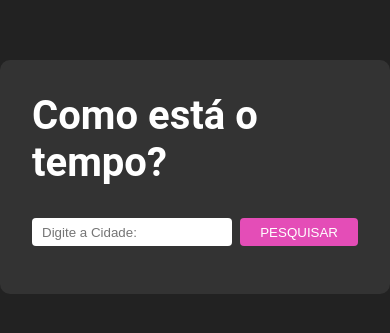
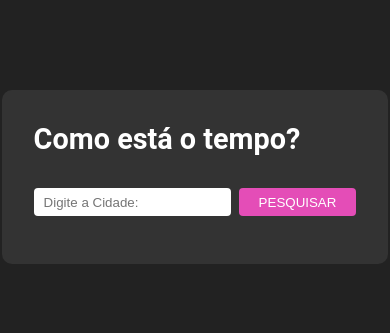
Before and after one commit to lucianatii/weather-conditions-adatech, a website: page index.html in a window 390 px wide. Shown: the part 245-578 px from the top of the page. Drawn offline with Linux system fonts and the light colour scheme.

Commit message:
Responsivo

```diff
--- a/css/style.css
+++ b/css/style.css
@@ -10,10 +10,10 @@ body {
   align-items: center;
   height: 100vh;
 
-  font-family: 'Roboto', Helvetica, sans-serif;
+  font-family: "Roboto", Helvetica, sans-serif;
 
   background: #222;
-  color: white
+  color: white;
 }
 
 main {
@@ -48,7 +48,7 @@ main #search-form button {
   height: 28px;
   padding: 0px 20px;
   border-radius: 4px;
-  border:none
+  border: none;
 }
 
 #weather-info {
@@ -68,3 +68,25 @@ font-weight: 400;
   font-weight: bold;
   margin-bottom: 0.2rem;
 }
+
+@media (max-width: 500px) {
+  main {
+    max-width: 600px;
+    padding: 2rem;
+  }
+
+  main h1 {
+    font-size: 2rem;
+  }
+}
+
+@media (max-width: 400px) {
+  main {
+    max-width: 550px;
+    padding: 2rem;
+  }
+
+  main h1 {
+    font-size: 1.8rem;
+  }
+}
```
Lines whose indentation alone changed are shown as unchanged.
